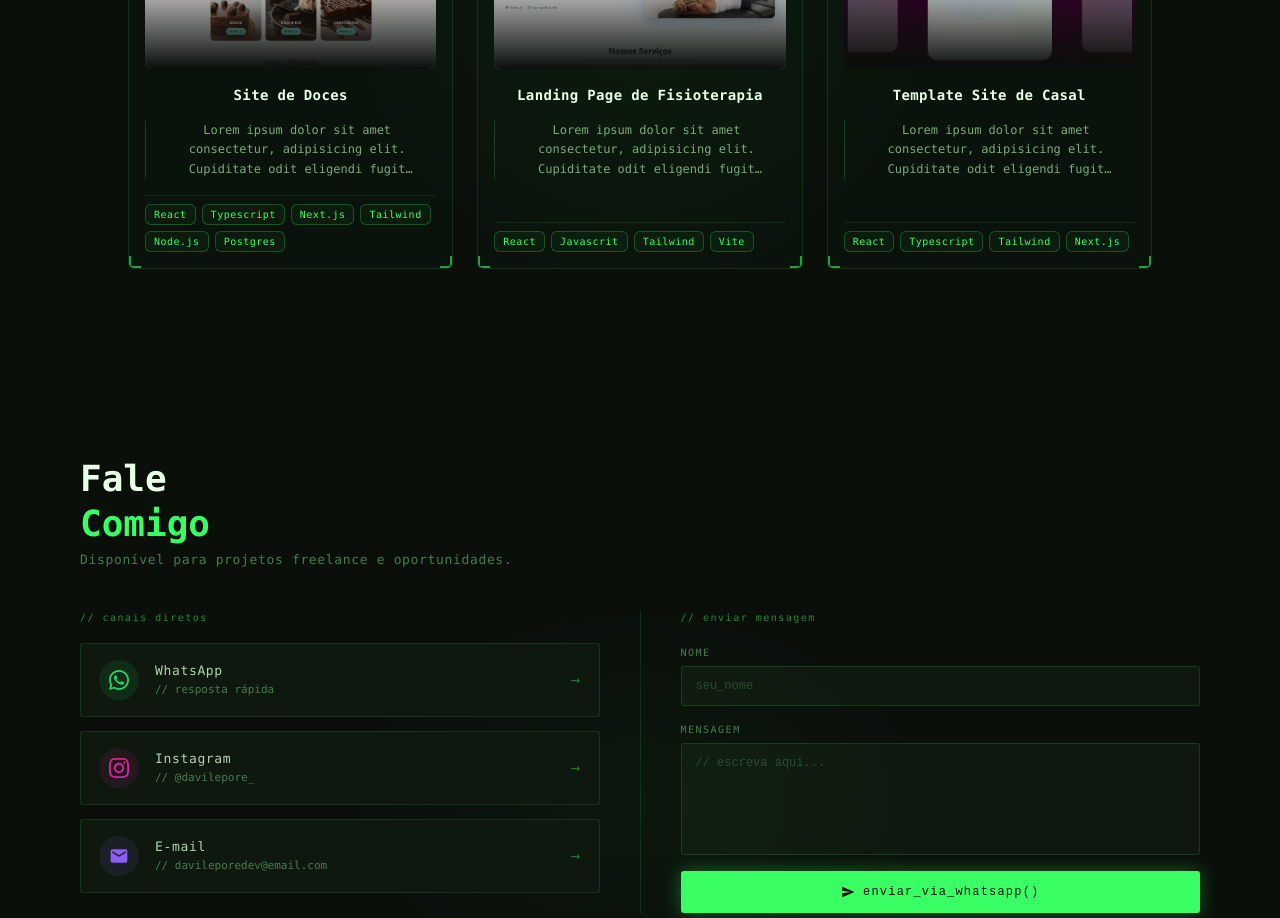
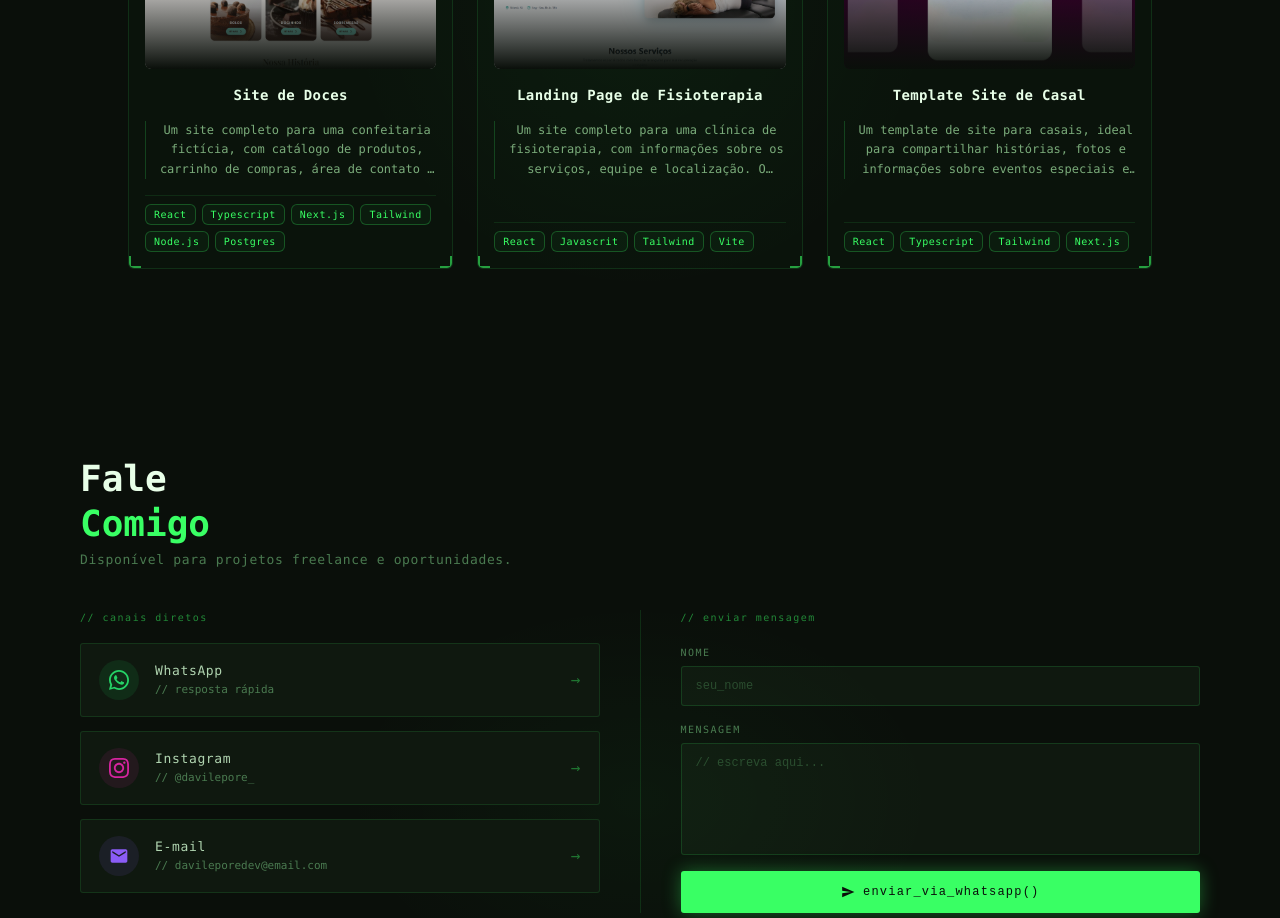
Before and after one commit to davilepore/portfolio, a React (Vite) app: page / in a window 1280 px wide. Shown: the part 2000-2918 px from the top of the page. Built offline with nearby package versions, Linux system fonts and the light colour scheme.

Commit message:
chore: add project descripitons

```diff
--- a/src/components/Projects.jsx
+++ b/src/components/Projects.jsx
@@ -27,7 +27,7 @@ const projects = [
     img: doces1,
     demonstration: [doces1, doces2, doces3, doces4, doces5],
     description:
-      "Lorem ipsum dolor sit amet consectetur, adipisicing elit. Cupiditate odit eligendi fugit voluptas rerum architecto similique voluptatum fugiat totam quae, eius dolor in, nihil minima facere iusto eveniet consectetur officiis? 1",
+      "Um site completo para uma confeitaria fictícia, com catálogo de produtos, carrinho de compras, área de contato e integrado com Whatsapp. O frontend foi construído com React, Typescript, Next.js e Tailwind, enquanto o backend utiliza Node.js, PostgreSQL e Prisma para garantir uma experiência fluida e responsiva.",
   },
   {
     techs: ["React", "Javascrit", "Tailwind", "Vite"],
@@ -35,7 +35,7 @@ const projects = [
     img: fisio1,
     demonstration: [fisio1, fisio2, fisio3, fisio4],
     description:
-      "Lorem ipsum dolor sit amet consectetur, adipisicing elit. Cupiditate odit eligendi fugit voluptas rerum architecto similique voluptatum fugiat totam quae, eius dolor in, nihil minima facere iusto eveniet consectetur officiis? 2",
+      "Um site completo para uma clínica de fisioterapia, com informações sobre os serviços, equipe e localização. O frontend foi construído com React, Javascript, Tailwind e Vite para garantir uma experiência responsiva e moderna.",
   },
   {
     techs: ["React", "Typescript", "Tailwind", "Next.js"],
@@ -43,7 +43,7 @@ const projects = [
     img: casal3,
     demonstration: [casal1, casal2, casal3, casal4],
     description:
-      "Lorem ipsum dolor sit amet consectetur, adipisicing elit. Cupiditate odit eligendi fugit voluptas rerum architecto similique voluptatum fugiat totam quae, eius dolor in, nihil minima facere iusto eveniet consectetur officiis? 3",
+      "Um template de site para casais, ideal para compartilhar histórias, fotos e informações sobre eventos especiais e presentear. Construído com React, Typescript, Tailwind e Next.js, o site oferece uma experiência elegante e personalizada para celebrar momentos únicos.",
   },
 ];
 
```
